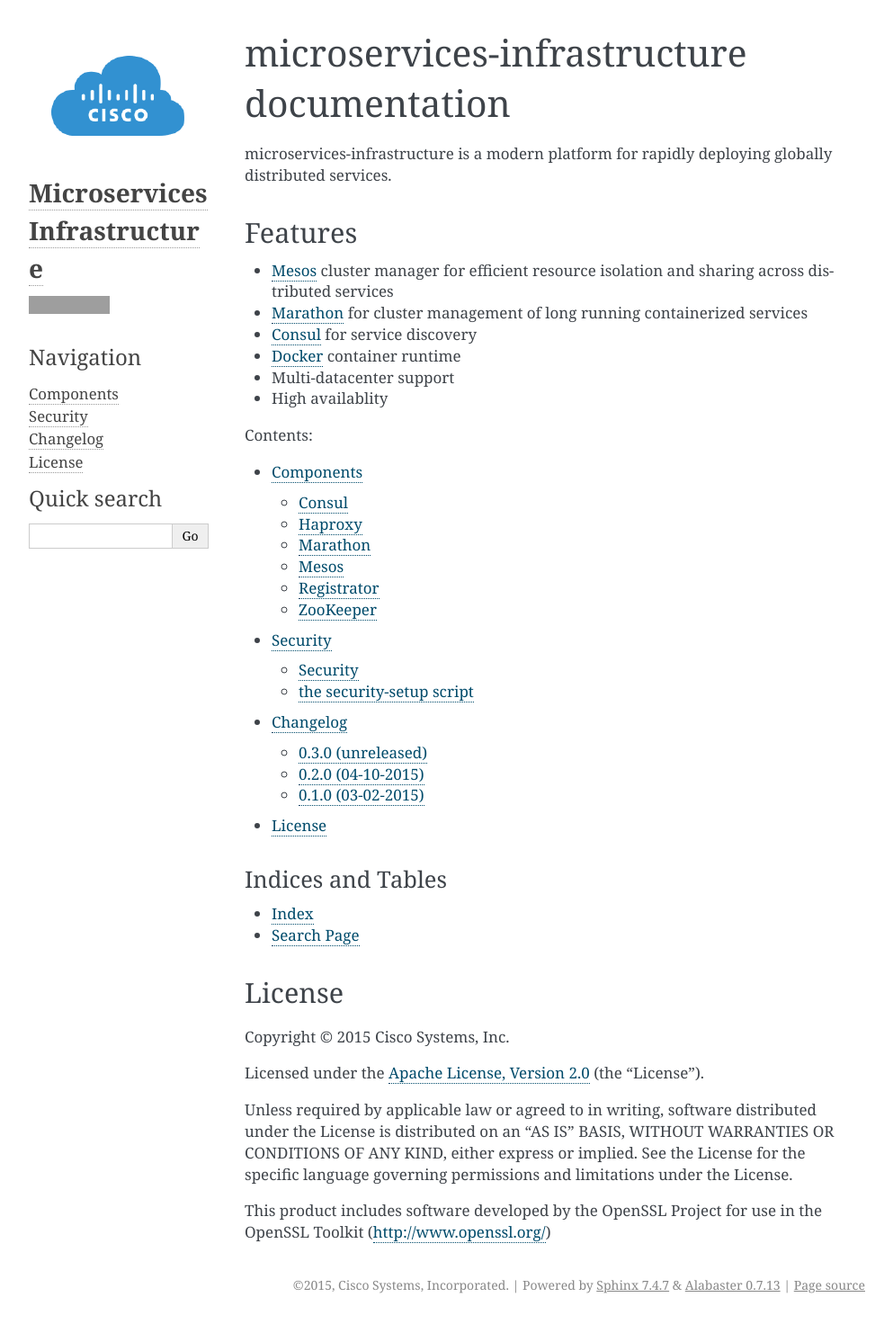
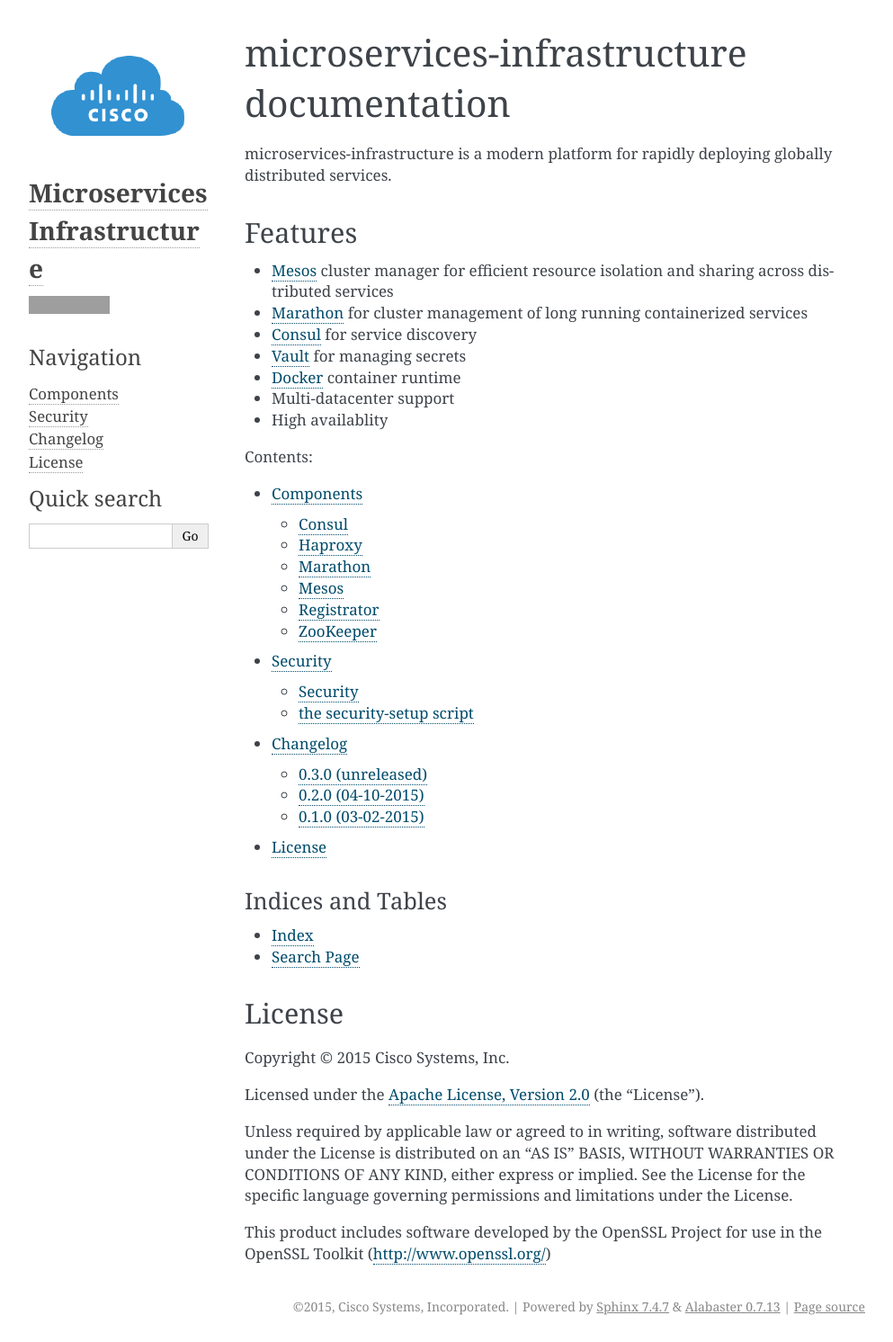
Before and after one commit to mantl/mantl, a Sphinx documentation site: the page built from docs/index.rst, in a window 1280 px wide. Shown: the whole page at 90% size, without its empty margins (148-1141 px from the left). Built offline with Sphinx 7.4.7, drawn with Linux system fonts in a browser that asks for light colours; pages that are not in the unit, such as notebooks, are missing from menus; before the commit the page ends 1468 px from its top, so only the background shows below that; grey boxes are pictures that could not be loaded.

Commit message:
Add Vault to read the docs and rework text

```diff
--- a/docs/index.rst
+++ b/docs/index.rst
@@ -8,6 +8,7 @@
 * `Mesos`_ cluster manager for efficient resource isolation and sharing across distributed services
 * `Marathon`_ for cluster management of long running containerized services
 * `Consul`_ for service discovery
+* `Vault`_ for managing secrets
 * `Docker`_ container runtime
 * Multi-datacenter support
 * High availablity
@@ -34,6 +35,7 @@
 
 .. _Mesos: https://mesos.apache.org/
 .. _Consul: http://consul.io
+.. _Vault: http://vaultproject.io
 .. _Docker: http://docker.io
 .. _Marathon: https://mesosphere.github.io/marathon/
 
```
Also changed, not shown: README.md (+1 -1 lines).
